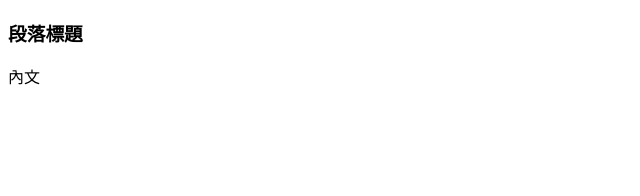
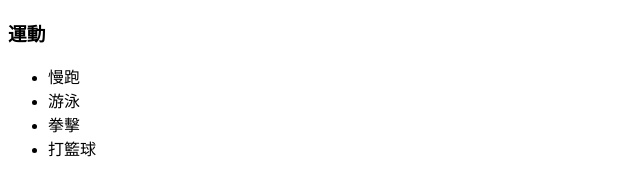
Before and after one commit to Chiang-L/Chaing-JS, a plain HTML site: page 代辦事項/index.html in a window 1280 px wide. Shown: the whole page, without its empty margins (0-640 px from the left). Drawn offline with Linux system fonts and the light colour scheme.

Commit message:
20241103

```diff
--- a/代辦事項/1.index.html
+++ b/代辦事項/index.html
@@ -8,8 +8,13 @@
 </head>
 
 <body>
-    <h3>段落標題</h3>
-    <p>內文</p>
+    <h3>運動</h3>
+    <ul>
+        <li>慢跑</li>
+        <li>游泳</li>
+        <li>拳擊</li>
+        <li>打籃球</li>
+    </ul>
     <script> src = "2.script.js"</script>
 </body>
 
--- a/代辦事項/2.script.js
+++ b/代辦事項/script.js
@@ -1 +1,2 @@
 const 任務 = document.querySelector("h3");
+console.log(任務.textContent);
```
